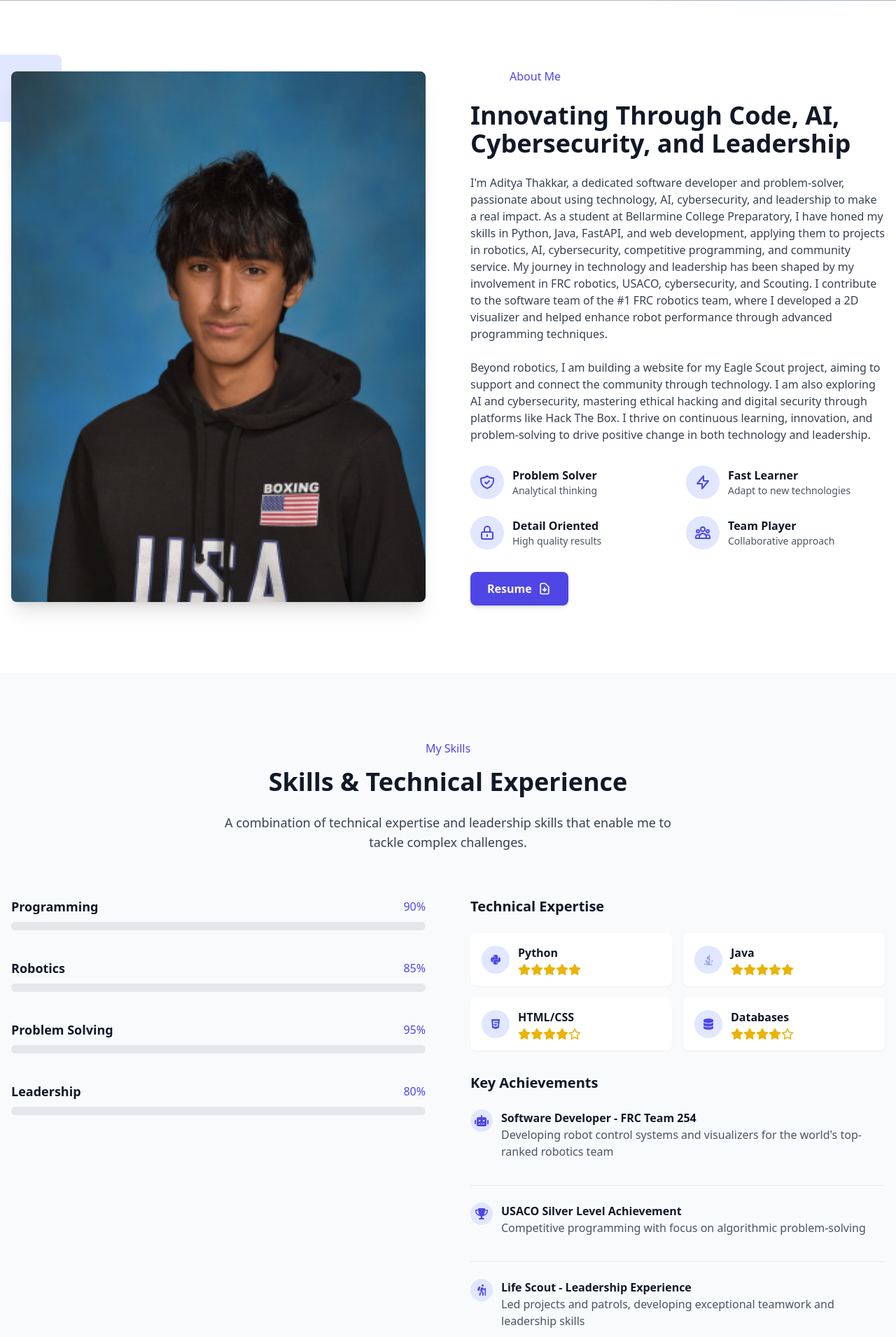
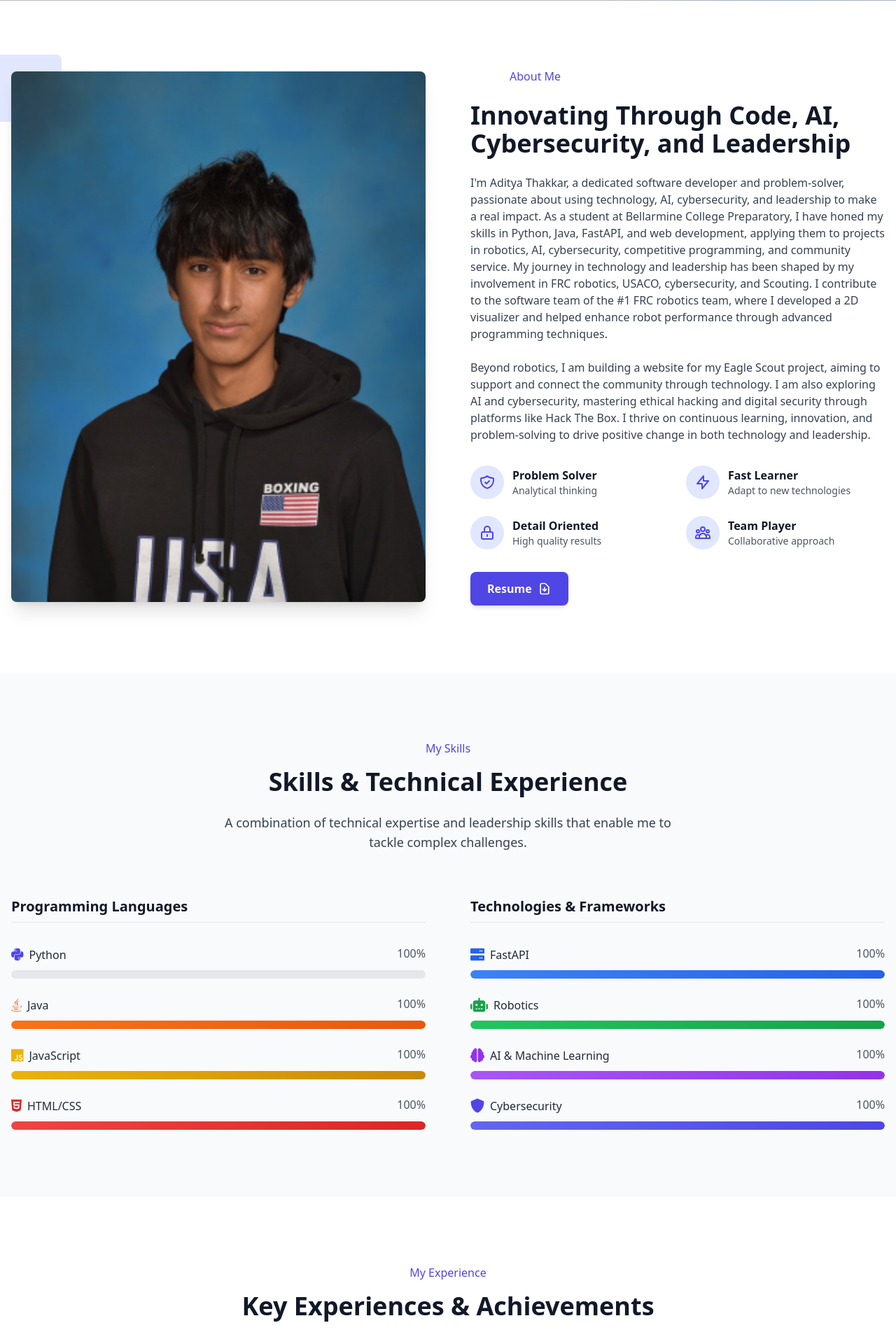
Before and after one commit to AdityaT248/pers-web, a FastAPI app: page / in a window 1280 px wide. Shown: the part 879-2789 px from the top of the page at 70% size. Run offline with FastAPI, Linux system fonts and the light colour scheme; some libraries are stand-ins or nearby versions.

Commit message:
projects

```diff
--- a/templates/index.html
+++ b/templates/index.html
@@ -27,7 +27,7 @@
                 <span class="block reveal-line">Software Engineer.</span>
             </h1>
             <p class="text-xl md:text-2xl text-white/90 mb-10 max-w-xl reveal-text text-shadow" data-delay="0.6">
-                Aspiring software engineer, programmer, and robotics enthusiast passionate about solving complex problems.
+                Software engineer, programmer, and robotics enthusiast passionate about solving complex problems.
             </p>
             <div class="flex flex-wrap gap-6">
                 <a href="#projects" class="btn-primary reveal-item" data-delay="0.8">
--- a/templates/partials/projects-section.html
+++ b/templates/partials/projects-section.html
@@ -27,7 +27,6 @@
                             <span class="px-3 py-1 text-sm bg-yellow-100 dark:bg-yellow-900/30 text-yellow-600 dark:text-yellow-400 rounded-full">HTML/CSS</span>
                         </div>
                         <a href="#about-site" class="inline-flex items-center text-primary-600 dark:text-primary-400 hover:text-primary-700 dark:hover:text-primary-300 font-medium">
-                            <span>View Details</span>
                             <svg class="w-4 h-4 ml-2" fill="none" stroke="currentColor" viewBox="0 0 24 24" xmlns="http://www.w3.org/2000/svg">
                                 <path stroke-linecap="round" stroke-linejoin="round" stroke-width="2" d="M14 5l7 7m0 0l-7 7m7-7H3"></path>
                             </svg>
@@ -50,7 +49,6 @@
                         </div>
                         <div class="flex justify-between items-center">
                             <a href="#" class="inline-flex items-center text-primary-600 dark:text-primary-400 hover:text-primary-700 dark:hover:text-primary-300 font-medium">
-                                <span>View Details</span>
                                 <svg class="w-4 h-4 ml-2" fill="none" stroke="currentColor" viewBox="0 0 24 24" xmlns="http://www.w3.org/2000/svg">
                                     <path stroke-linecap="round" stroke-linejoin="round" stroke-width="2" d="M14 5l7 7m0 0l-7 7m7-7H3"></path>
                                 </svg>
@@ -66,19 +64,21 @@
                 </div>
             </div>
 
-            <div data-aos="fade-up" data-aos-delay="600">
+            <div data-aos="fade-up" data-aos-delay="600" class="group">
                 <div class="bg-gray-50 dark:bg-gray-800 rounded-lg shadow-md">
                     <div class="p-6">
-                        <h3 class="text-xl font-bold text-gray-900 dark:text-white mb-4">Project Title</h3>
-                        <p class="text-gray-600 dark:text-gray-400 mb-4">A productivity application that helps users organize tasks, track progress, and increase efficiency.</p>
+                        <h3 class="text-xl font-bold text-gray-900 dark:text-white mb-4">2D Visualizer</h3>
+                        <p class="text-gray-600 dark:text-gray-400 mb-4">
+                            I developed this 2D visualizer in Java to provide a real-time representation of our FRC robot's movement and functionality. It simulates using Advantage Scope—a tool used in FRC robotics for simulation—to help the team analyze performance, debug issues, and refine strategies.
+                        </p>
                         <div class="flex flex-wrap gap-2 mb-6">
-                            <span class="px-3 py-1 text-sm bg-blue-100 dark:bg-blue-900/30 text-blue-600 dark:text-blue-400 rounded-full">Vue.js</span>
-                            <span class="px-3 py-1 text-sm bg-purple-100 dark:bg-purple-900/30 text-purple-600 dark:text-purple-400 rounded-full">Django</span>
-                            <span class="px-3 py-1 text-sm bg-red-100 dark:bg-red-900/30 text-red-600 dark:text-red-400 rounded-full">PostgreSQL</span>
+                            <span class="px-3 py-1 text-sm bg-orange-100 dark:bg-orange-900/30 text-orange-600 dark:text-orange-400 rounded-full">Java</span>
+                            <span class="px-3 py-1 text-sm bg-blue-100 dark:bg-blue-900/30 text-blue-600 dark:text-blue-400 rounded-full">Advantage Scope</span>
+                            <span class="px-3 py-1 text-sm bg-green-100 dark:bg-green-900/30 text-green-600 dark:text-green-400 rounded-full">Simulation</span>
                         </div>
                         <a href="#" class="inline-flex items-center text-primary-600 dark:text-primary-400 hover:text-primary-700 dark:hover:text-primary-300 font-medium">
-                            <span>View Details</span>
-                            <svg class="w-4 h-4 ml-2" fill="none" stroke="currentColor" viewBox="0 0 24 24" xmlns="http://www.w3.org/2000/svg">
+                            <span>Interactive Elements coming soon</span>
+                            <svg class="w-4 h-4 ml-2" fill="none" stroke="currentColor" viewBox="0 0 24 24">
                                 <path stroke-linecap="round" stroke-linejoin="round" stroke-width="2" d="M14 5l7 7m0 0l-7 7m7-7H3"></path>
                             </svg>
                         </a>
--- a/templates/partials/skills-section.html
+++ b/templates/partials/skills-section.html
@@ -14,154 +14,132 @@
             </p>
         </div>
 
-        <div class="grid grid-cols-1 md:grid-cols-2 gap-16">
+        <div class="grid grid-cols-1 lg:grid-cols-2 gap-16">
+            <!-- Programming Languages -->
             <div>
-                <div class="mb-10" data-aos="fade-right">
-                    <div class="flex justify-between items-center mb-2">
-                        <h3 class="text-lg font-bold text-gray-900 dark:text-white">Programming</h3>
-                        <span class="text-primary-600 dark:text-primary-400 font-medium">90%</span>
+                <h3 class="text-xl font-bold text-gray-900 dark:text-white mb-8 pb-2 border-b border-gray-200 dark:border-gray-700" data-aos="fade-right">
+                    Programming Languages
+                </h3>
+
+                <div class="space-y-6" data-aos="fade-right">
+                    <!-- Python -->
+                    <div>
+                        <div class="flex justify-between mb-2">
+                            <div class="flex items-center">
+                                <i class="fab fa-python text-xl text-primary-600 dark:text-primary-400 mr-2"></i>
+                                <span class="font-medium text-gray-800 dark:text-gray-200">Python</span>
                             </div>
-                    <div class="h-3 w-full bg-gray-200 dark:bg-gray-700 rounded-full overflow-hidden">
-                        <div class="skill-progress h-full bg-gradient-to-r from-primary-500 to-secondary-500 rounded-full" data-percentage="90"></div>
+                            <span class="text-gray-600 dark:text-gray-400">100%</span>
+                        </div>
+                        <div class="h-3 bg-gray-200 dark:bg-gray-700 rounded-full overflow-hidden">
+                            <div class="h-full bg-gradient-to-r from-primary-500 to-primary-600 rounded-full" style="width: 100%"></div>
                         </div>
                     </div>
 
-                <div class="mb-10" data-aos="fade-right" data-aos-delay="200">
-                    <div class="flex justify-between items-center mb-2">
-                        <h3 class="text-lg font-bold text-gray-900 dark:text-white">Robotics</h3>
-                        <span class="text-primary-600 dark:text-primary-400 font-medium">85%</span>
+                    <!-- Java -->
+                    <div>
+                        <div class="flex justify-between mb-2">
+                            <div class="flex items-center">
+                                <i class="fab fa-java text-xl text-orange-600 dark:text-orange-400 mr-2"></i>
+                                <span class="font-medium text-gray-800 dark:text-gray-200">Java</span>
                             </div>
-                    <div class="h-3 w-full bg-gray-200 dark:bg-gray-700 rounded-full overflow-hidden">
-                        <div class="skill-progress h-full bg-gradient-to-r from-primary-500 to-secondary-500 rounded-full" data-percentage="85"></div>
+                            <span class="text-gray-600 dark:text-gray-400">100%</span>
+                        </div>
+                        <div class="h-3 bg-gray-200 dark:bg-gray-700 rounded-full overflow-hidden">
+                            <div class="h-full bg-gradient-to-r from-orange-500 to-orange-600 rounded-full" style="width: 100%"></div>
                         </div>
                     </div>
 
-                <div class="mb-10" data-aos="fade-right" data-aos-delay="400">
-                    <div class="flex justify-between items-center mb-2">
-                        <h3 class="text-lg font-bold text-gray-900 dark:text-white">Problem Solving</h3>
-                        <span class="text-primary-600 dark:text-primary-400 font-medium">95%</span>
+                    <!-- JavaScript -->
+                    <div>
+                        <div class="flex justify-between mb-2">
+                            <div class="flex items-center">
+                                <i class="fab fa-js text-xl text-yellow-500 dark:text-yellow-400 mr-2"></i>
+                                <span class="font-medium text-gray-800 dark:text-gray-200">JavaScript</span>
                             </div>
-                    <div class="h-3 w-full bg-gray-200 dark:bg-gray-700 rounded-full overflow-hidden">
-                        <div class="skill-progress h-full bg-gradient-to-r from-primary-500 to-secondary-500 rounded-full" data-percentage="95"></div>
+                            <span class="text-gray-600 dark:text-gray-400">100%</span>
+                        </div>
+                        <div class="h-3 bg-gray-200 dark:bg-gray-700 rounded-full overflow-hidden">
+                            <div class="h-full bg-gradient-to-r from-yellow-500 to-yellow-600 rounded-full" style="width: 100%"></div>
                         </div>
                     </div>
 
-                <div class="mb-10" data-aos="fade-right" data-aos-delay="600">
-                    <div class="flex justify-between items-center mb-2">
-                        <h3 class="text-lg font-bold text-gray-900 dark:text-white">Leadership</h3>
-                        <span class="text-primary-600 dark:text-primary-400 font-medium">80%</span>
+                    <!-- HTML/CSS -->
+                    <div>
+                        <div class="flex justify-between mb-2">
+                            <div class="flex items-center">
+                                <i class="fab fa-html5 text-xl text-red-600 dark:text-red-400 mr-2"></i>
+                                <span class="font-medium text-gray-800 dark:text-gray-200">HTML/CSS</span>
                             </div>
-                    <div class="h-3 w-full bg-gray-200 dark:bg-gray-700 rounded-full overflow-hidden">
-                        <div class="skill-progress h-full bg-gradient-to-r from-primary-500 to-secondary-500 rounded-full" data-percentage="80"></div>
+                            <span class="text-gray-600 dark:text-gray-400">100%</span>
                         </div>
-                </div>
-            </div>
-
-            <div>
-                <h3 class="text-xl font-bold text-gray-900 dark:text-white mb-6" data-aos="fade-left">Technical Expertise</h3>
-
-                <div class="grid grid-cols-2 gap-4 mb-8" data-aos="fade-left" data-aos-delay="200">
-                    <div class="flex items-center p-4 bg-white dark:bg-gray-700 rounded-lg shadow-sm">
-                        <div class="w-10 h-10 rounded-full bg-primary-100 dark:bg-primary-900/30 flex items-center justify-center mr-3">
-                            <i class="fab fa-python text-primary-600 dark:text-primary-400"></i>
-                        </div>
-                        <div>
-                            <h4 class="font-bold text-gray-900 dark:text-white">Python</h4>
-                            <div class="flex mt-1">
-                                <i class="fas fa-star text-yellow-500"></i>
-                                <i class="fas fa-star text-yellow-500"></i>
-                                <i class="fas fa-star text-yellow-500"></i>
-                                <i class="fas fa-star text-yellow-500"></i>
-                                <i class="fas fa-star text-yellow-500"></i>
-                            </div>
-                        </div>
-                    </div>
-
-                    <div class="flex items-center p-4 bg-white dark:bg-gray-700 rounded-lg shadow-sm">
-                        <div class="w-10 h-10 rounded-full bg-primary-100 dark:bg-primary-900/30 flex items-center justify-center mr-3">
-                            <i class="fab fa-java text-primary-600 dark:text-primary-400"></i>
-                        </div>
-                        <div>
-                            <h4 class="font-bold text-gray-900 dark:text-white">Java</h4>
-                            <div class="flex mt-1">
-                                <i class="fas fa-star text-yellow-500"></i>
-                                <i class="fas fa-star text-yellow-500"></i>
-                                <i class="fas fa-star text-yellow-500"></i>
-                                <i class="fas fa-star text-yellow-500"></i>
-                                <i class="fas fa-star text-yellow-500"></i>
-                            </div>
-                        </div>
-                    </div>
-
-                    <div class="flex items-center p-4 bg-white dark:bg-gray-700 rounded-lg shadow-sm">
-                        <div class="w-10 h-10 rounded-full bg-primary-100 dark:bg-primary-900/30 flex items-center justify-center mr-3">
-                            <i class="fab fa-html5 text-primary-600 dark:text-primary-400"></i>
-                        </div>
-                        <div>
-                            <h4 class="font-bold text-gray-900 dark:text-white">HTML/CSS</h4>
-                            <div class="flex mt-1">
-                                <i class="fas fa-star text-yellow-500"></i>
-                                <i class="fas fa-star text-yellow-500"></i>
-                                <i class="fas fa-star text-yellow-500"></i>
-                                <i class="fas fa-star text-yellow-500"></i>
-                                <i class="far fa-star text-yellow-500"></i>
-                            </div>
-                        </div>
-                    </div>
-
-                    <div class="flex items-center p-4 bg-white dark:bg-gray-700 rounded-lg shadow-sm">
-                        <div class="w-10 h-10 rounded-full bg-primary-100 dark:bg-primary-900/30 flex items-center justify-center mr-3">
-                            <i class="fas fa-database text-primary-600 dark:text-primary-400"></i>
-                        </div>
-                        <div>
-                            <h4 class="font-bold text-gray-900 dark:text-white">Databases</h4>
-                            <div class="flex mt-1">
-                                <i class="fas fa-star text-yellow-500"></i>
-                                <i class="fas fa-star text-yellow-500"></i>
-                                <i class="fas fa-star text-yellow-500"></i>
-                                <i class="fas fa-star text-yellow-500"></i>
-                                <i class="far fa-star text-yellow-500"></i>
+                        <div class="h-3 bg-gray-200 dark:bg-gray-700 rounded-full overflow-hidden">
+                            <div class="h-full bg-gradient-to-r from-red-500 to-red-600 rounded-full" style="width: 100%"></div>
                         </div>
                     </div>
                 </div>
             </div>
 
-                <h3 class="text-xl font-bold text-gray-900 dark:text-white mb-6" data-aos="fade-left" data-aos-delay="400">Key Achievements</h3>
+            <!-- Technologies & Frameworks -->
+            <div>
+                <h3 class="text-xl font-bold text-gray-900 dark:text-white mb-8 pb-2 border-b border-gray-200 dark:border-gray-700" data-aos="fade-left">
+                    Technologies & Frameworks
+                </h3>
 
-                <div class="space-y-6" data-aos="fade-left" data-aos-delay="600">
-                    <div class="mb-6 pb-6 border-b border-gray-200 dark:border-gray-600">
-                        <div class="flex items-start mb-3">
-                            <div class="w-8 h-8 rounded-full bg-primary-100 dark:bg-primary-900/30 flex items-center justify-center flex-shrink-0 mr-3">
-                                <i class="fas fa-robot text-primary-600 dark:text-primary-400"></i>
+                <div class="space-y-6" data-aos="fade-left">
+                    <!-- FastAPI -->
+                    <div>
+                        <div class="flex justify-between mb-2">
+                            <div class="flex items-center">
+                                <i class="fas fa-server text-xl text-blue-600 dark:text-blue-400 mr-2"></i>
+                                <span class="font-medium text-gray-800 dark:text-gray-200">FastAPI</span>
                             </div>
-                            <div>
-                                <h4 class="font-bold text-gray-900 dark:text-white">Software Developer - FRC Team 254</h4>
-                                <p class="text-gray-600 dark:text-gray-400">Developing robot control systems and visualizers for the world's top-ranked robotics team</p>
+                            <span class="text-gray-600 dark:text-gray-400">100%</span>
                         </div>
+                        <div class="h-3 bg-gray-200 dark:bg-gray-700 rounded-full overflow-hidden">
+                            <div class="h-full bg-gradient-to-r from-blue-500 to-blue-600 rounded-full" style="width: 100%"></div>
                         </div>
                     </div>
 
-                    <div class="mb-6 pb-6 border-b border-gray-200 dark:border-gray-600">
-                        <div class="flex items-start mb-3">
-                            <div class="w-8 h-8 rounded-full bg-primary-100 dark:bg-primary-900/30 flex items-center justify-center flex-shrink-0 mr-3">
-                                <i class="fas fa-trophy text-primary-600 dark:text-primary-400"></i>
+                    <!-- Robotics -->
+                    <div>
+                        <div class="flex justify-between mb-2">
+                            <div class="flex items-center">
+                                <i class="fas fa-robot text-xl text-green-600 dark:text-green-400 mr-2"></i>
+                                <span class="font-medium text-gray-800 dark:text-gray-200">Robotics</span>
                             </div>
-                            <div>
-                                <h4 class="font-bold text-gray-900 dark:text-white">USACO Silver Level Achievement</h4>
-                                <p class="text-gray-600 dark:text-gray-400">Competitive programming with focus on algorithmic problem-solving</p>
+                            <span class="text-gray-600 dark:text-gray-400">100%</span>
                         </div>
+                        <div class="h-3 bg-gray-200 dark:bg-gray-700 rounded-full overflow-hidden">
+                            <div class="h-full bg-gradient-to-r from-green-500 to-green-600 rounded-full" style="width: 100%"></div>
                         </div>
                     </div>
 
+                    <!-- AI & Machine Learning -->
                     <div>
-                        <div class="flex items-start mb-3">
-                            <div class="w-8 h-8 rounded-full bg-primary-100 dark:bg-primary-900/30 flex items-center justify-center flex-shrink-0 mr-3">
-                                <i class="fas fa-hiking text-primary-600 dark:text-primary-400"></i>
+                        <div class="flex justify-between mb-2">
+                            <div class="flex items-center">
+                                <i class="fas fa-brain text-xl text-purple-600 dark:text-purple-400 mr-2"></i>
+                                <span class="font-medium text-gray-800 dark:text-gray-200">AI & Machine Learning</span>
                             </div>
+                            <span class="text-gray-600 dark:text-gray-400">100%</span>
+                        </div>
+                        <div class="h-3 bg-gray-200 dark:bg-gray-700 rounded-full overflow-hidden">
+                            <div class="h-full bg-gradient-to-r from-purple-500 to-purple-600 rounded-full" style="width: 100%"></div>
+                        </div>
+                    </div>
+
+                    <!-- Cybersecurity -->
                     <div>
-                                <h4 class="font-bold text-gray-900 dark:text-white">Life Scout - Leadership Experience</h4>
-                                <p class="text-gray-600 dark:text-gray-400">Led projects and patrols, developing exceptional teamwork and leadership skills</p>
+                        <div class="flex justify-between mb-2">
+                            <div class="flex items-center">
+                                <i class="fas fa-shield-alt text-xl text-indigo-600 dark:text-indigo-400 mr-2"></i>
+                                <span class="font-medium text-gray-800 dark:text-gray-200">Cybersecurity</span>
                             </div>
+                            <span class="text-gray-600 dark:text-gray-400">100%</span>
+                        </div>
+                        <div class="h-3 bg-gray-200 dark:bg-gray-700 rounded-full overflow-hidden">
+                            <div class="h-full bg-gradient-to-r from-indigo-500 to-indigo-600 rounded-full" style="width: 100%"></div>
                         </div>
                     </div>
                 </div>
--- a/templates/resume.html
+++ b/templates/resume.html
@@ -27,8 +27,6 @@
                     <h2 class="text-xl font-bold text-gray-900 dark:text-white mb-4">Education</h2>
                     <div class="mb-4">
                         <h3 class="font-bold text-gray-800 dark:text-gray-200">Bellarmine College Preparatory</h3>
-                        <p class="text-gray-600 dark:text-gray-400">High School Diploma</p>
-                        <p class="text-gray-500 dark:text-gray-500">2021 - 2025</p>
                     </div>
                 </div>
 
```
Also changed, not shown: templates/partials/3d-project-card.html (+6 -6 lines). Lines whose indentation alone changed are shown as unchanged.
